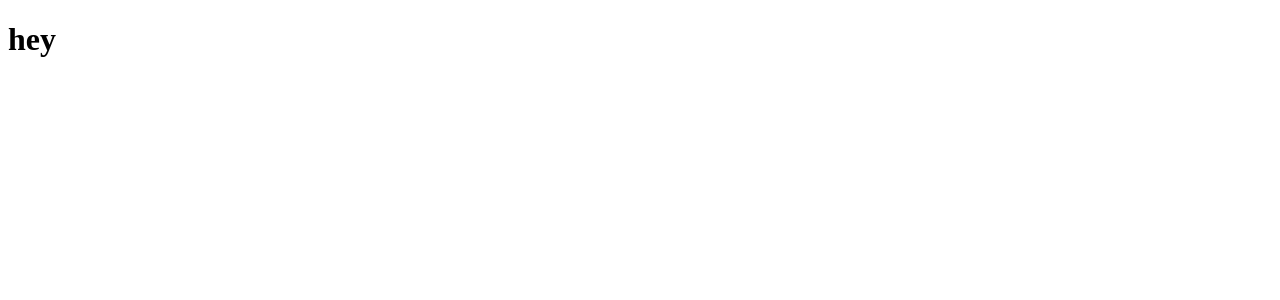
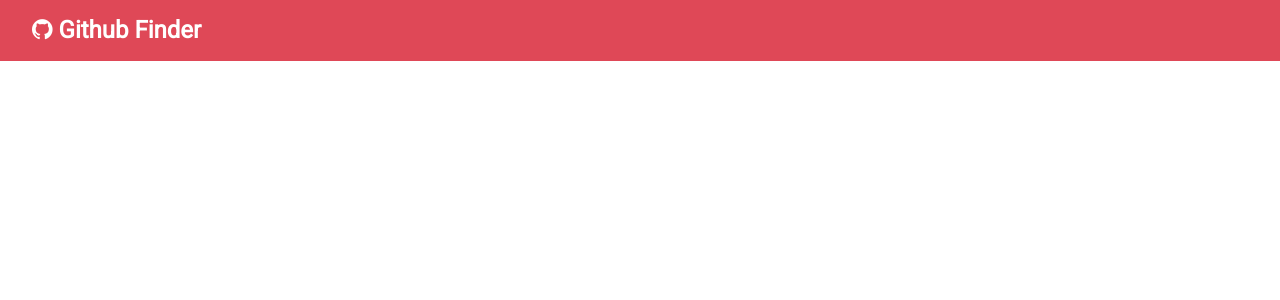
Before and after one commit to justinetboyer/github-finder, a React (Create React App) app: page / in a window 1280 px wide. Shown: the top 300 px of the page. Built offline with nearby package versions, Linux system fonts and the light colour scheme.

Commit message:
adding nav component

```diff
--- a/public/index.html
+++ b/public/index.html
@@ -11,6 +11,7 @@
     />
     <link rel="apple-touch-icon" href="%PUBLIC_URL%/logo192.png" />
     <link rel="manifest" href="%PUBLIC_URL%/manifest.json" />
+    <link rel="stylesheet" href="https://cdnjs.cloudflare.com/ajax/libs/font-awesome/4.7.0/css/font-awesome.min.css">
     <title>Github Finder</title>
   </head>
   <body>
--- a/src/App.js
+++ b/src/App.js
@@ -1,12 +1,15 @@
 import React, {Component} from 'react';
+import Navbar from './components/layout/Navbar';
+import './App.css'
 
 class App extends Component{
   render(){
     return (
       <div className="App">
-        <h1>hey</h1>
+       <Navbar />
       </div>
-    );
+      );
+      // return React.createElement('div', {className: 'App'}, React.createElement('h1', null, "hey"))
   }
 }
 
--- /dev/null
+++ b/src/components/layout/Navbar.js
@@ -0,0 +1,26 @@
+import React, { Component } from "react";
+import PropTypes from 'prop-types'
+
+
+export class Navbar extends Component {
+    static defaultProps = {
+        title: 'Github Finder',
+        icon: 'fa fa-github'
+    }
+
+    static propTypes = {
+        title: PropTypes.string.isRequired,
+        icon: PropTypes.string.isRequired
+    }
+  render() {
+    return (
+      <nav className="navbar bg-primary">
+        <h1>
+          <i className={this.props.icon}></i> {this.props.title}
+        </h1>
+      </nav>
+    );
+  }
+}
+
+export default Navbar;
```
